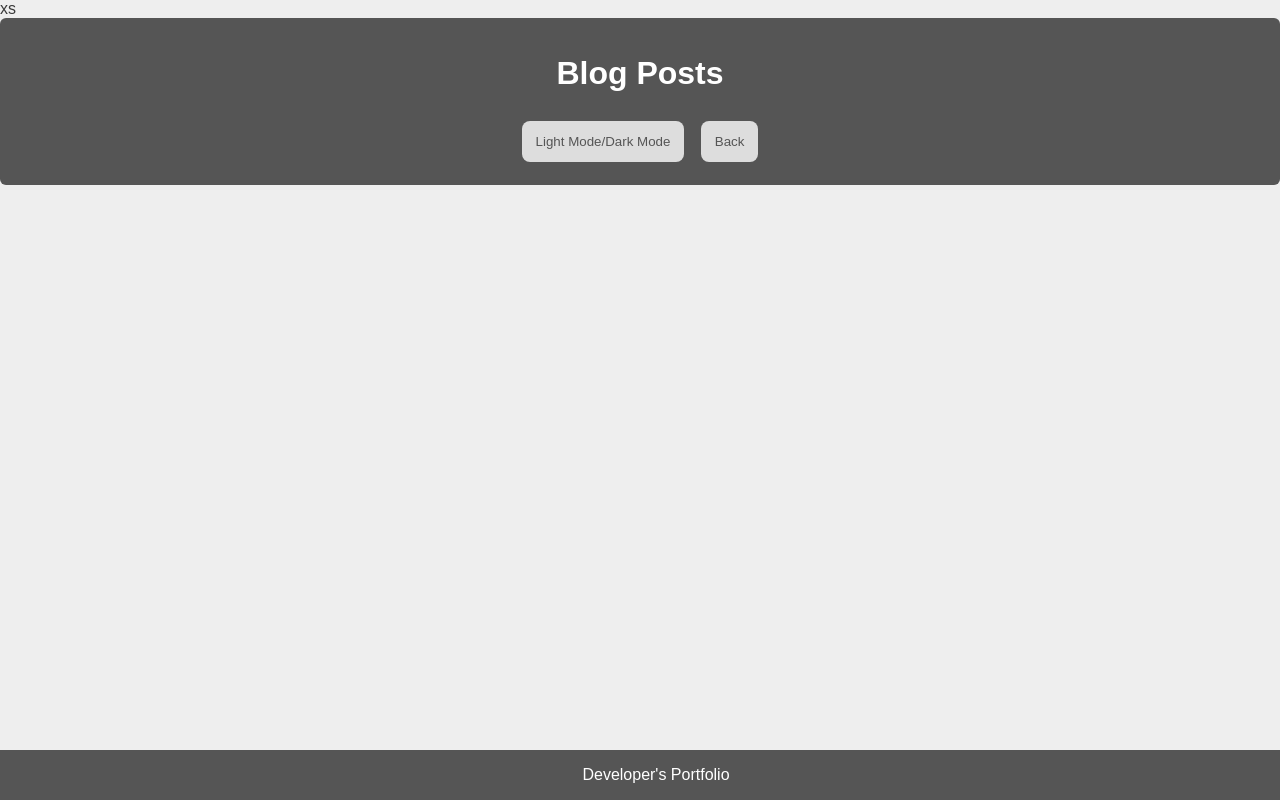
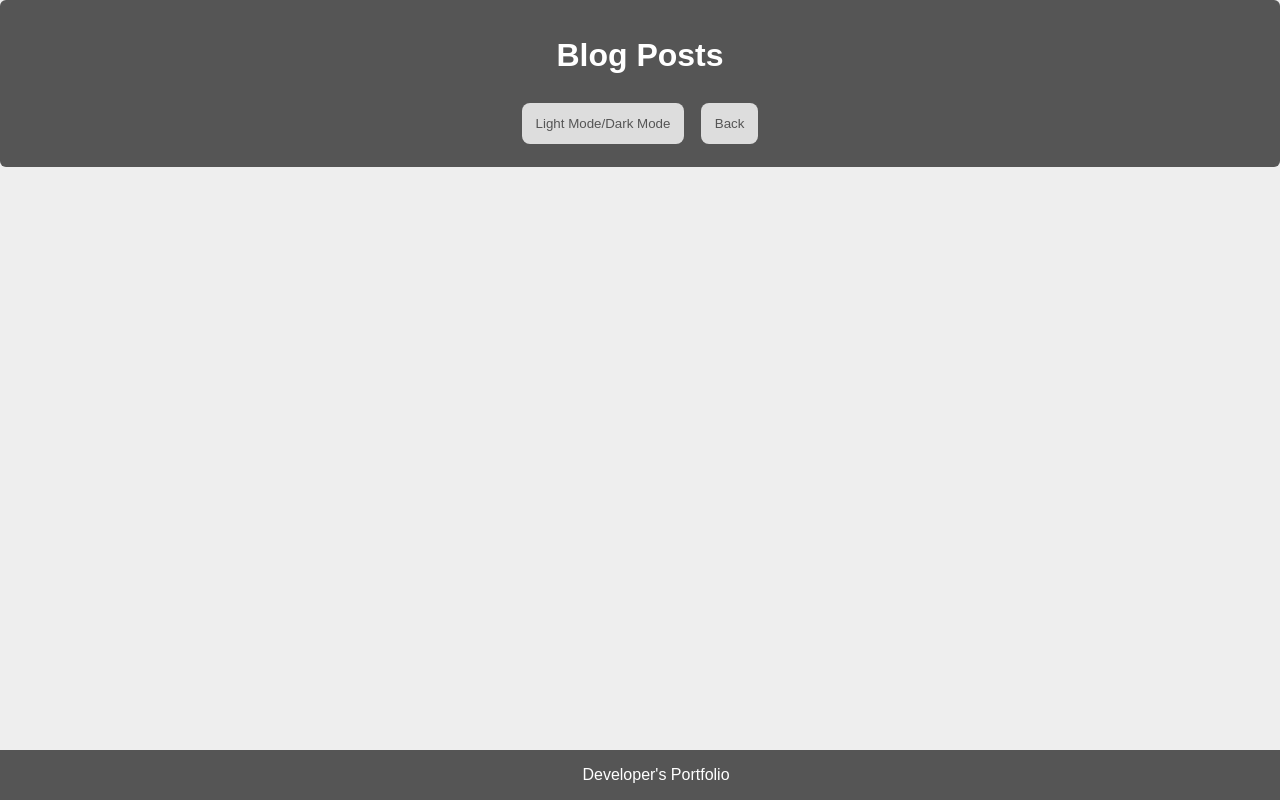
Before and after one commit to Lijujujune/Personalblog, a plain HTML site: page blog.html in a window 1280 px wide. Drawn offline with Linux system fonts and the light colour scheme.

Commit message:
remove a typo in blog html

```diff
--- a/blog.html
+++ b/blog.html
@@ -5,7 +5,7 @@
     <meta name="viewport" content="width=device-width, initial-scale=1.0">
     <title>Blog Posts</title>
     <link rel="stylesheet" href="assets/css/styles.css">
-    <link rel="stylesheet" href="assets/css/blog.css">xs
+    <link rel="stylesheet" href="assets/css/blog.css">
 </head>
 <body>
     <header>
```
